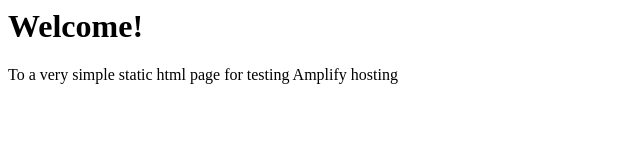
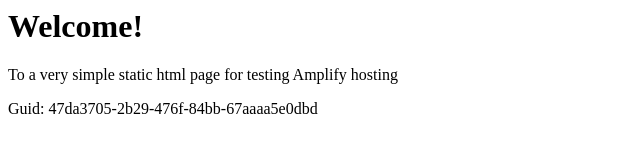
Before and after one commit to aws-aemilia-pdx/Github-PR-Commit-Integration-Test-DoNotTouch-GitHubAutoBuildCanaryTest-v1-preprod-us-west-2, a website: page src/index.html in a window 1280 px wide. Shown: the whole page, without its empty margins (0-640 px from the left). Drawn offline with Linux system fonts and the light colour scheme.

Commit message:
commit from integ tests

```diff
--- a/src/index.html
+++ b/src/index.html
@@ -1,3 +1,5 @@
+
+
 <html lang="en">
 
 <head>
@@ -10,6 +12,6 @@
 <body>
     <h1>Welcome!</h1>
     <p>To a very simple static html page for testing Amplify hosting</p>
-</body>
+    <p>Guid: 47da3705-2b29-476f-84bb-67aaaa5e0dbd</p></body>
 
 </html>
```
